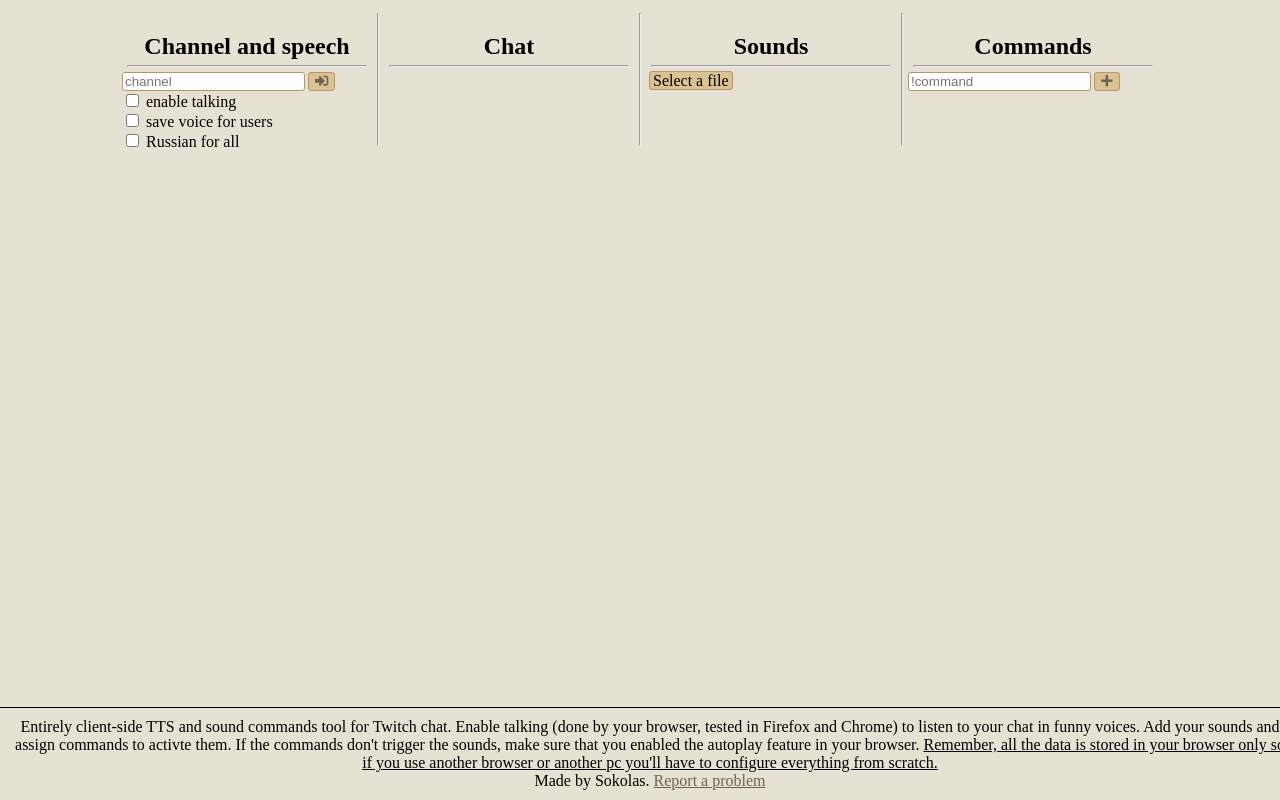
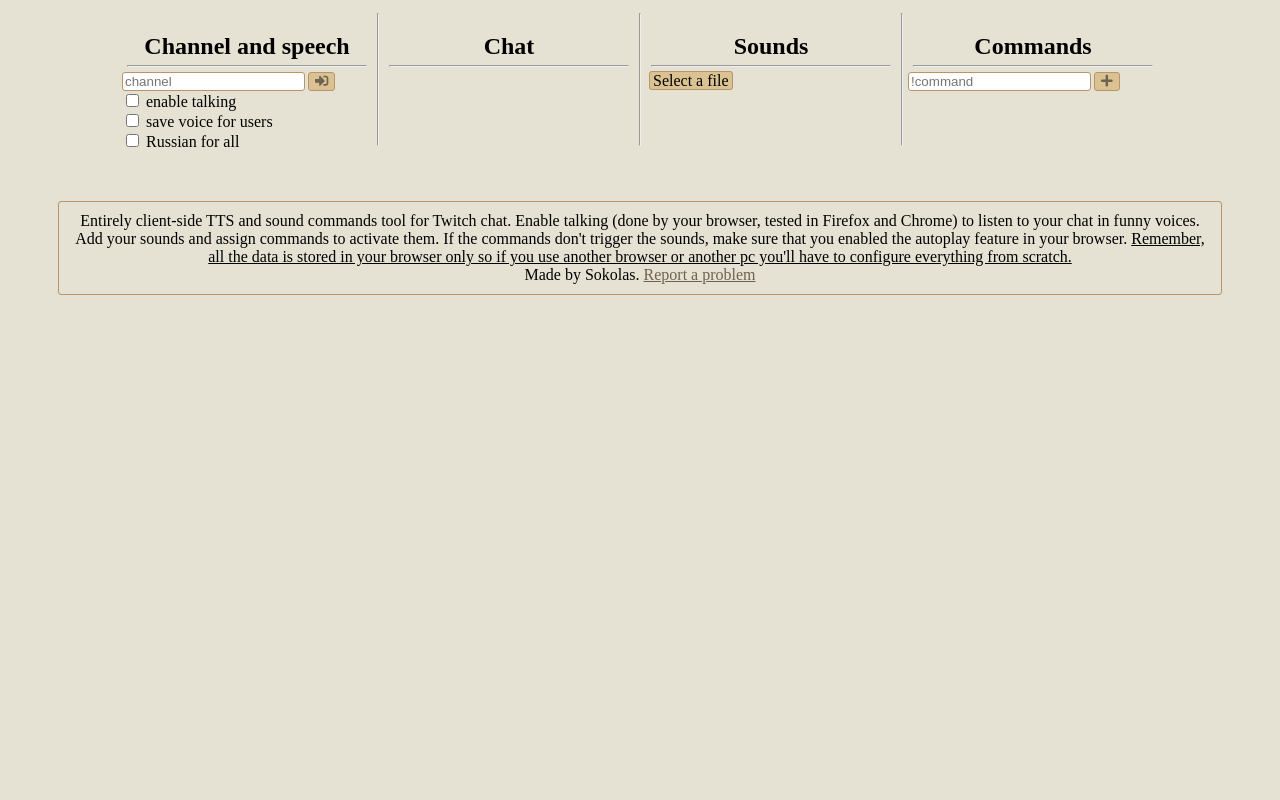
Before and after one commit to sokolas/talking-twitch, a Vue app: page / in a window 1280 px wide. Built offline with nearby package versions, Linux system fonts and the light colour scheme.

Commit message:
cosmetic

```diff
--- a/src/App.vue
+++ b/src/App.vue
@@ -1,9 +1,9 @@
 <template>
   <router-view/>
-  <div class="footer">
+  <div class="info">
     Entirely client-side TTS and sound commands tool for Twitch chat.
     Enable talking (done by your browser, tested in Firefox and Chrome) to listen to your chat in funny voices.
-    Add your sounds and assign commands to activte them.
+    Add your sounds and assign commands to activate them.
     If the commands don't trigger the sounds, make sure that you enabled the autoplay feature in your browser.
     <u>Remember, all the data is stored in your browser only so if you use another browser or another pc you'll have to configure everything from scratch.</u>
     <br>
@@ -16,14 +16,13 @@
     background-color:  #e6e2d3;
   }
 
-  .footer {
-    position: fixed;
-    left: 0;
-    bottom: 0;
-    width: 100%;
-    border-top: 1px solid;
+  .info {
+    border: 1px solid;
+    border-color: #b9936c;
+    border-radius: 3px;
     text-align: center;
     padding: 10px;
+    margin: 50px;
   }
 
   .center {
```
